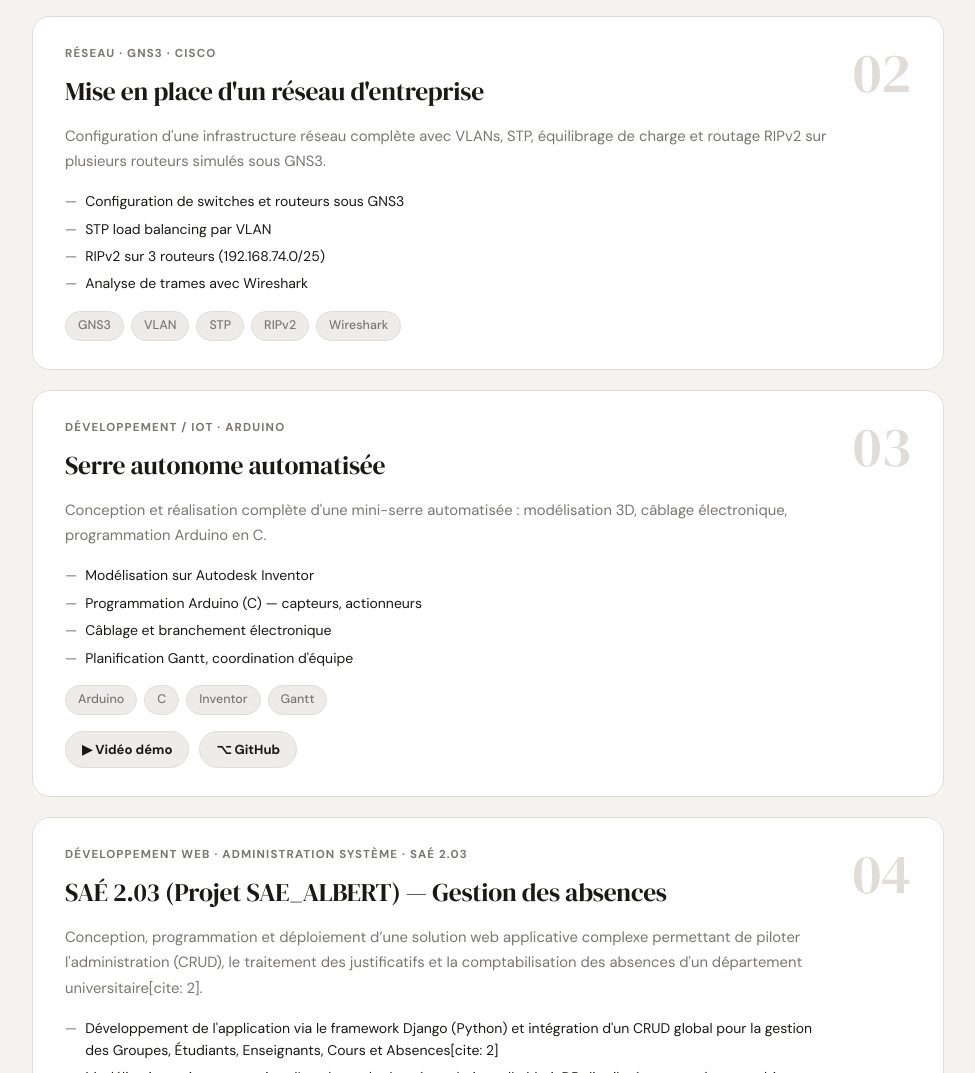
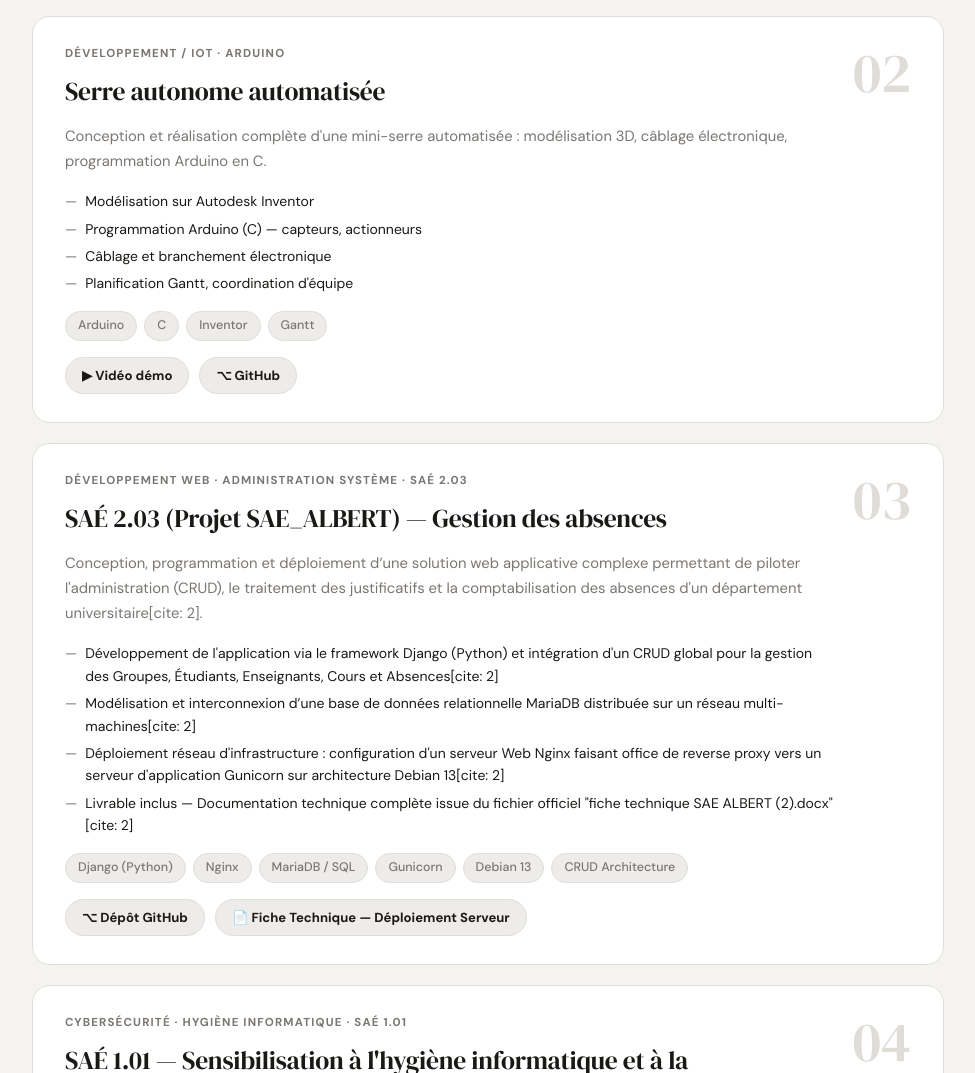
Before and after one commit to kior5234-blip/HakanAKAKCA68-blip.github.io, a plain HTML site: page projets.html in a window 1280 px wide. Shown: the part 800-1873 px from the top of the page, without its empty margins (152-1127 px from the left). Drawn offline with Linux system fonts and the light colour scheme.

Commit message:
Update projets.html

```diff
--- a/projets.html
+++ b/projets.html
@@ -99,29 +99,6 @@
       <!-- PROJET 2 -->
       <div class="project-card">
         <div>
-          <div class="proj-category">Réseau · GNS3 · Cisco</div>
-          <div class="proj-title">Mise en place d'un réseau d'entreprise</div>
-          <p class="proj-desc">Configuration d'une infrastructure réseau complète avec VLANs, STP, équilibrage de charge et routage RIPv2 sur plusieurs routeurs simulés sous GNS3.</p>
-          <div class="proj-details">
-            <div class="proj-detail-item">Configuration de switches et routeurs sous GNS3</div>
-            <div class="proj-detail-item">STP load balancing par VLAN</div>
-            <div class="proj-detail-item">RIPv2 sur 3 routeurs (192.168.74.0/25)</div>
-            <div class="proj-detail-item">Analyse de trames avec Wireshark</div>
-          </div>
-          <div class="tags">
-            <span class="tag">GNS3</span>
-            <span class="tag">VLAN</span>
-            <span class="tag">STP</span>
-            <span class="tag">RIPv2</span>
-            <span class="tag">Wireshark</span>
-          </div>
-        </div>
-        <div class="project-num">02</div>
-      </div>
-
-      <!-- PROJET 3 -->
-      <div class="project-card">
-        <div>
           <div class="proj-category">Développement / IoT · Arduino</div>
           <div class="proj-title">Serre autonome automatisée</div>
           <p class="proj-desc">Conception et réalisation complète d'une mini-serre automatisée : modélisation 3D, câblage électronique, programmation Arduino en C.</p>
@@ -142,10 +119,10 @@
             <a href="https://github.com/Hakan-aoe4/Projet/tree/main" target="_blank" class="proj-link">⌥ GitHub</a>
           </div>
         </div>
-        <div class="project-num">03</div>
+        <div class="project-num">02</div>
       </div>
 
-      <!-- PROJET 4 -->
+      <!-- PROJET 3 -->
       <div class="project-card">
         <div>
           <div class="proj-category">Développement Web · Administration Système · SAÉ 2.03</div>
@@ -170,10 +147,10 @@
             <a href="https://images.unsplash.com/photo-1600132806370-bf17e65e942f" target="_blank" class="proj-link">📄 Fiche Technique — Déploiement Serveur</a>
           </div>
         </div>
-        <div class="project-num">04</div>
+        <div class="project-num">03</div>
       </div>
 
-      <!-- PROJET 5 -->
+      <!-- PROJET 4 -->
       <div class="project-card">
         <div>
           <div class="proj-category">Cybersécurité · Hygiène Informatique · SAÉ 1.01</div>
@@ -195,10 +172,10 @@
             <a href="https://youtu.be/PUOPbD3qgug" target="_blank" class="proj-link">▶ Vidéo de sensibilisation</a>
           </div>
         </div>
-        <div class="project-num">05</div>
+        <div class="project-num">04</div>
       </div>
 
-      <!-- PROJET 6 -->
+      <!-- PROJET 5 -->
       <div class="project-card">
         <div>
           <div class="proj-category">Télécommunications · Infrastructures WiFi · SAÉ 1.03</div>
@@ -210,6 +187,7 @@
             <div class="proj-detail-item">Génération de Heatmaps avec Acrylic Wi-Fi HeatMaps : analyse d'impact des atténuations matérielles (murs en béton, placo, portes, vitrages)[cite: 3, 4]</div>
             <div class="proj-detail-item">Étude spectrale comparative : analyse de la bande 2,4 GHz (portée accrue, canal 6) vs bande 5 GHz (qualité de signal supérieure et débits descendants élevés à courte portée, canal 116)[cite: 4]</div>
             <div class="proj-detail-item">Simulation complète sur Cisco Packet Tracer : maquettage du routage réseau, serveurs DHCP/DNS, accès sécurisé SSH et contrôleur sans fil (WLC 5500)[cite: 4]</div>
+            <div class="proj-detail-item">Livrables inclus — Analyses et rapports officiels issus des documents "Analyse.pdf" et "Saé FINI.docx"[cite: 4]</div>
           </div>
           <div class="tags">
             <span class="tag">Acrylic Wi-Fi</span>
@@ -224,7 +202,7 @@
             <a href="https://images.unsplash.com/photo-1558494949-ef010cbdcc31" target="_blank" class="proj-link">🌐 Maquette Packet Tracer & Configuration</a>
           </div>
         </div>
-        <div class="project-num">06</div>
+        <div class="project-num">05</div>
       </div>
 
     </div>
```
